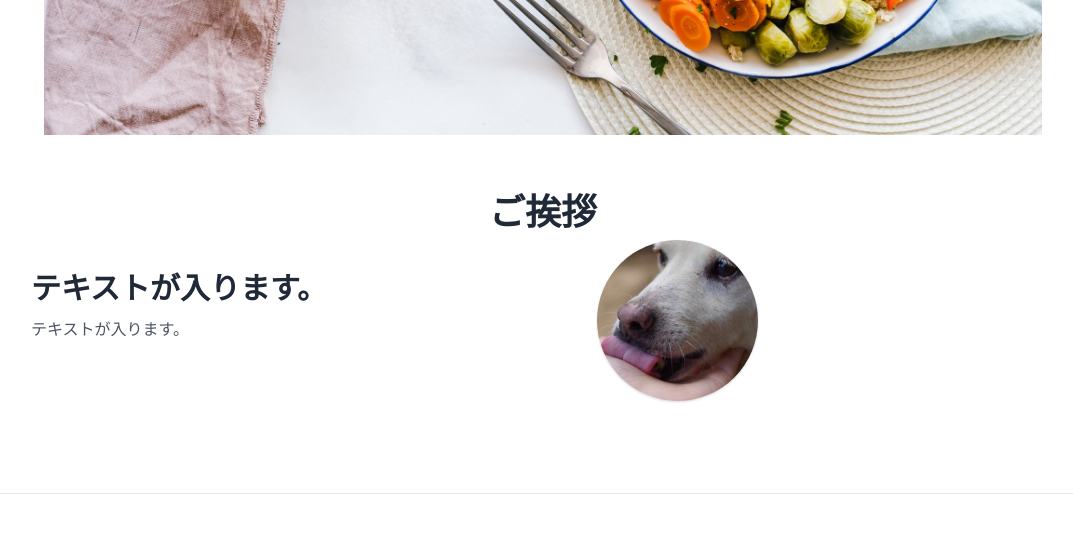
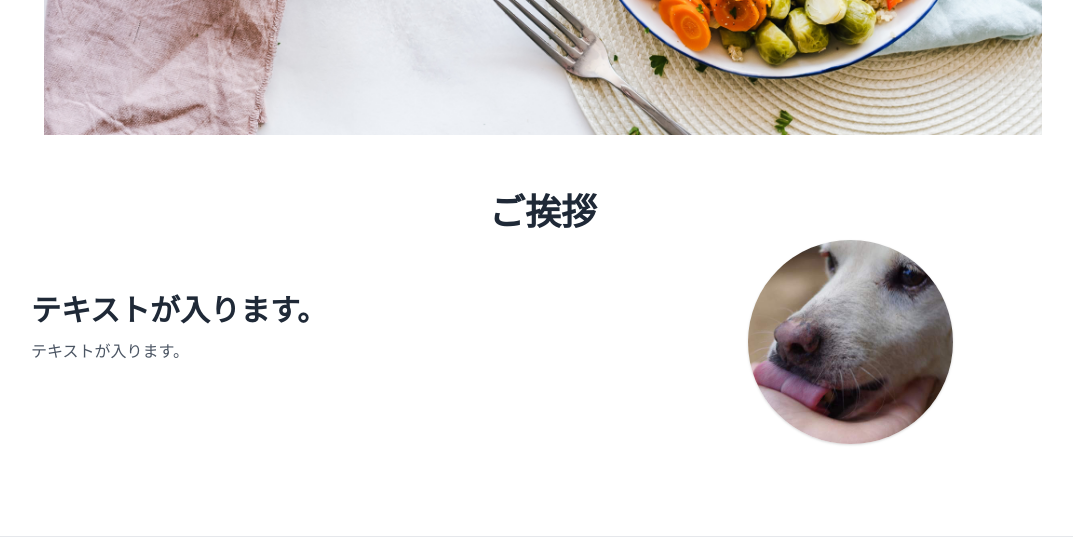
Before and after one commit to bani24884/chizurustable, a Django app: template home/templates/home/home_page.html in a window 1280 px wide. Shown: the part 755-1314 px from the top of the page, without its empty margins (97-1170 px from the left). Run offline with Django 3.2, Linux system fonts and the light colour scheme; the template is opened without the code that fills it, so the values that code supplies are empty; parts of the project's set-up code (start-up, migrations or seed data) failed here and were passed over; some libraries are stand-ins or nearby versions.

Commit message:
fix css class

```diff
--- a/home/templates/home/home_page.html
+++ b/home/templates/home/home_page.html
@@ -81,13 +81,13 @@
             <h1 class="w-full my-2 text-4xl font-bold leading-tight text-center text-gray-800">
                 ご挨拶
             </h1>
-            <div class="flex items-center flex-wrap mb-20">
+            <div class="w-full flex items-center flex-wrap mb-20">
                 <div class="w-full md:w-3/5">
                 <h4 class="text-3xl text-gray-800 font-bold mb-3">テキストが入ります。</h4>
                 <p class="text-gray-600 mb-8">テキストが入ります。</p>
                 </div>
                 <div class="w-full md:w-1/5 flex mx-auto">
-                    <img src={% static "portofolio.jpeg" %} alt="port" class="shadow rounded-full max-w-full h-auto border-none"/>
+                    <img src={% static "portofolio.jpeg" %} alt="port" class="shadow rounded-full h-auto border-none"/>
                 </div>
             </div>
         </section>
@@ -217,7 +217,7 @@
                 <a href="#" class="uppercase px-3">Terms & Conditions</a>
                 <a href="#" class="uppercase px-3">Contact Us</a>
             </div>-->
-            <div class="uppercase pb-6">&copy; chizurunotable.com</div>
+            <div class="uppercase pb-6">&copy; chizurustable.com</div>
         </div>
     </footer>
 
```
